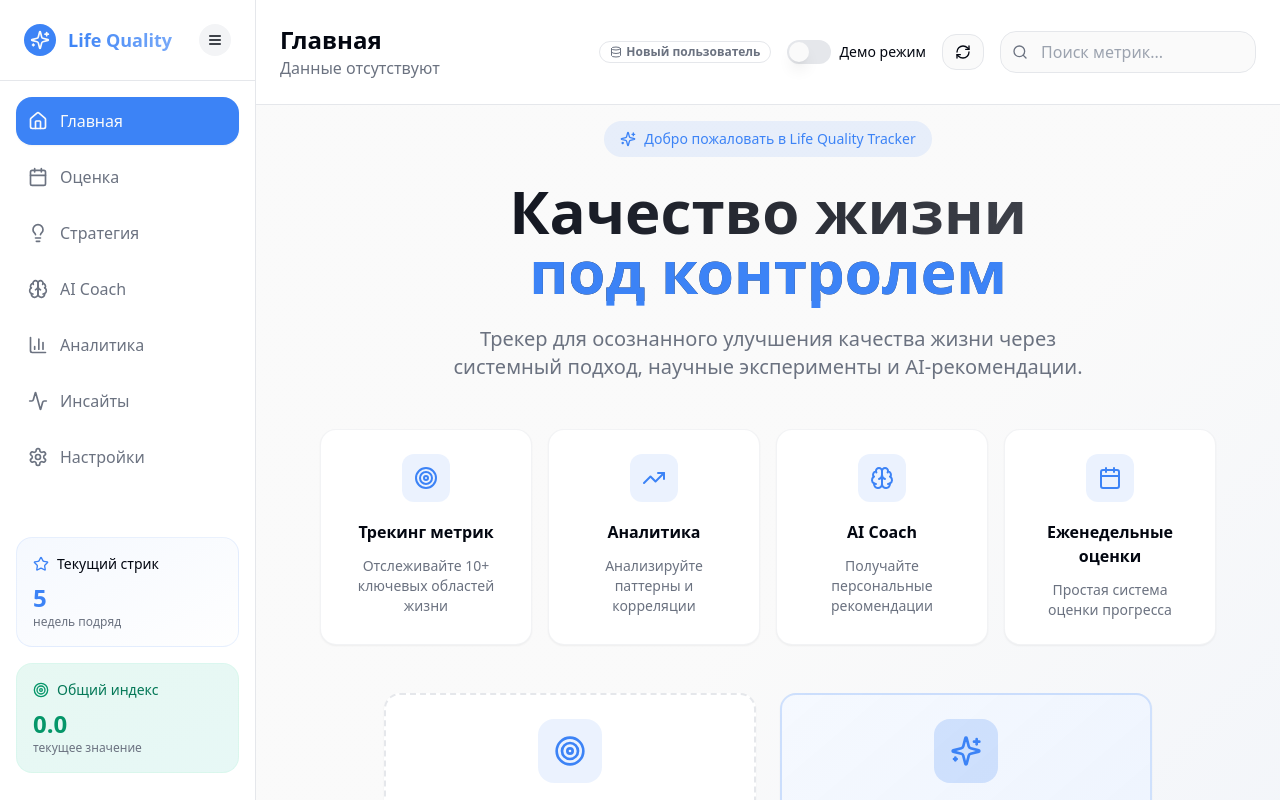
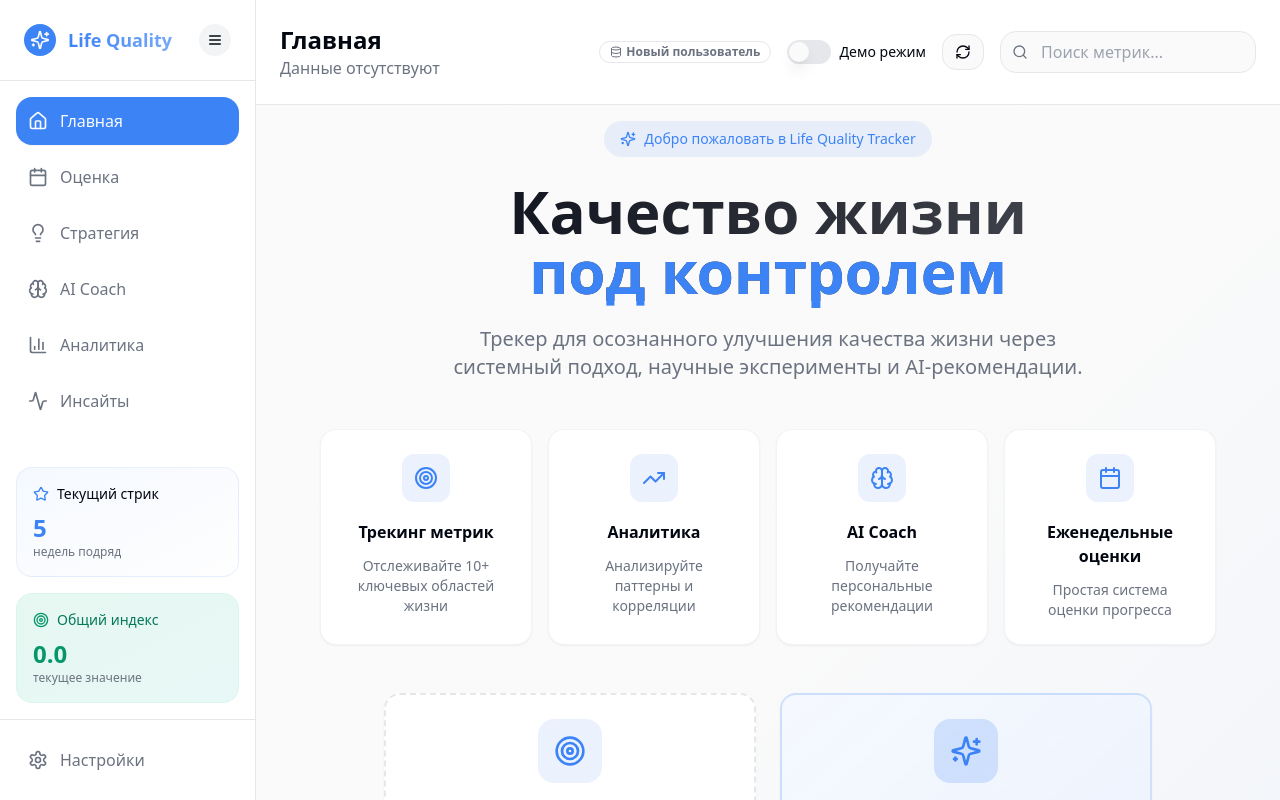
Before and after one commit to ha1ex/LQT, a React (Vite) app: page / in a window 1280 px wide. Both pictures are taken after a click on the button "Пропустить". Shown: the top 800 px of the page. Built offline with nearby package versions, Linux system fonts and the light colour scheme.

Commit message:
Move Settings to bottom left
Move the "Settings" component to the bottom left corner of the screen.

```diff
--- a/src/components/LifeQualityTracker.tsx
+++ b/src/components/LifeQualityTracker.tsx
@@ -587,11 +587,12 @@ const LifeQualityTracker = () => {
       { id: 'ai', label: 'AI Coach', icon: Brain },
       { id: 'analytics', label: 'Аналитика', icon: BarChart3 },
       { id: 'insights', label: 'Инсайты', icon: Activity },
-      { id: 'settings', label: 'Настройки', icon: SettingsIcon },
     ];
 
+    const settingsItem = { id: 'settings', label: 'Настройки', icon: SettingsIcon };
+
     return (
-      <div className={`bg-card border-r border-border h-screen sticky top-0 transition-all duration-300 ${
+      <div className={`bg-card border-r border-border h-screen sticky top-0 transition-all duration-300 flex flex-col ${
         isSidebarCollapsed ? 'w-16' : 'w-64'
       } ${isMobile ? 'w-full' : ''}`}>
         {/* Логотип и кнопка сворачивания */}
@@ -618,8 +619,8 @@ const LifeQualityTracker = () => {
           </div>
         </div>
 
-        {/* Навигация */}
-        <nav className="p-4 space-y-2">
+        {/* Основная навигация */}
+        <nav className="p-4 space-y-2 flex-1">
           {navigationItems.map((item) => (
             <button
               key={item.id}
@@ -646,7 +647,7 @@ const LifeQualityTracker = () => {
 
         {/* Статистика */}
         {!isSidebarCollapsed && (
-          <div className="p-4 mt-6 space-y-4">
+          <div className="p-4 space-y-4">
             {/* Текущий стрик */}
             <div className="bg-gradient-to-br from-primary/5 to-secondary/5 rounded-lg p-4 border border-primary/10">
               <div className="flex items-center gap-2 mb-2">
@@ -670,6 +671,26 @@ const LifeQualityTracker = () => {
             </div>
           </div>
         )}
+
+        {/* Настройки в нижнем углу */}
+        <div className="p-4 border-t border-border">
+          <button
+            onClick={() => {
+              setCurrentView('settings');
+              setSelectedMetric(null);
+            }}
+            className={`w-full flex items-center gap-3 p-3 rounded-lg transition-all duration-200 ${
+              currentView === 'settings'
+                ? 'bg-primary text-primary-foreground shadow-sm'
+                : 'text-muted-foreground hover:text-foreground hover:bg-muted/50'
+            }`}
+          >
+            <settingsItem.icon className="w-5 h-5 flex-shrink-0" />
+            {!isSidebarCollapsed && (
+              <span className="font-medium">{settingsItem.label}</span>
+            )}
+          </button>
+        </div>
       </div>
     );
   };
```
